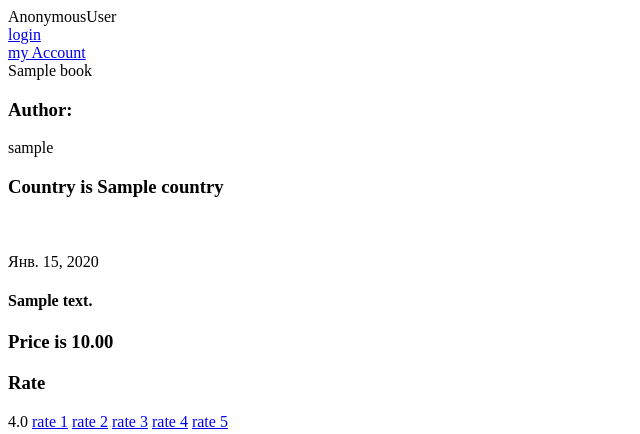
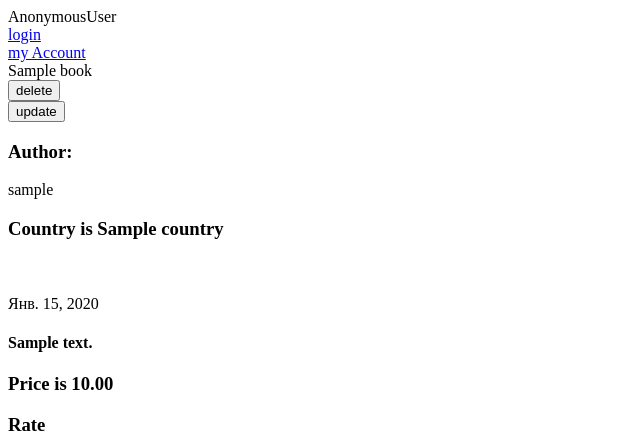
Before and after one commit to smakotin/books_shop, a Django app: page /shop/hello/ in a window 1280 px wide. Shown: the top 434 px of the page, without its empty margins (0-640 px from the left). Run offline with Django 3.2, Linux system fonts and the light colour scheme; tables that the repository leaves empty hold one stand-in row (values such as "Sample post").

Commit message:
add update and delete for book

```diff
--- a/myapp/models.py
+++ b/myapp/models.py
@@ -15,7 +15,9 @@ class Book(models.Model):
     text = models.TextField(verbose_name="Содержание")
     rate = models.ManyToManyField(User, related_name="rated_books", through="myapp.RateBookUser")
     order = models.ManyToManyField(User, related_name="ordered_books", through="myapp.OrderBookUser")
-    price = models.DecimalField(max_digits=4, decimal_places=2, verbose_name="цена", validators=[validators.MinValueValidator(0)])
+    price = models.DecimalField(
+        max_digits=9, decimal_places=2, verbose_name="цена", validators=[validators.MinValueValidator(0)]
+        )
     country = models.ForeignKey("Country", on_delete=models.SET_DEFAULT, default=1)
 
     def __str__(self):
--- a/myapp/templates/index.html
+++ b/myapp/templates/index.html
@@ -14,6 +14,14 @@
 <a href="{% url 'my-account' %}">my Account</a><br>
 {% for book in books %}
     {{ book.title }}<br>
+        <form action="{% url 'delete-book' book_id=book.id %}" method="post">
+                {% csrf_token %}
+                <input type="submit" value="delete">
+        </form>
+        <form action="{% url 'update-book' book_id=book.id %}" method="get">
+                {% csrf_token %}
+                <input type="submit" value="update">
+        </form>
     <h3>Author:</h3>
     {% for author in book.authors.all %}
         {{ author.username }}
--- a/myapp/urls.py
+++ b/myapp/urls.py
@@ -6,6 +6,8 @@ urlpatterns = [
     path("hello/", views.hello, name="main-page"),
     path("add_rate/<int:rate>/<int:book_id>/", views.add_rate, name="add-rate"),
     path("order_book/<int:book_id>/", views.order_book, name="order-book"),
+    path("delete_book/<int:book_id>/", views.delete_book, name="delete-book"),
+    path("update_book/<int:book_id>/", views.update_book, name="update-book"),
     path("add_comment/<int:book_id>/", views.add_comment, name="add-comment"),
     path("delete_comment/<int:comment_id>/", views.delete_comment, name="delete-comment"),
     path("update_comment/<int:comment_id>/", views.update_comment, name="update-comment"),
--- a/myapp/views.py
+++ b/myapp/views.py
@@ -1,3 +1,4 @@
+
 from django.contrib.auth import logout, login, authenticate
 from django.contrib.auth.decorators import login_required
 from django.shortcuts import render, redirect
@@ -62,6 +63,15 @@ def update_comment(request, comment_id):
     return redirect("main-page")
 
 
+# @login_required(login_url="login")
+# def like_comment(request, comment_id):
+#     comment_query = Comment.objects.filter(id=comment_id)
+#     if comment_query.exists():
+#         return render(request, "comment_form.html", {"comment": comment_query.first()})
+#     return redirect("main-page")
+
+
+
 @login_required(login_url="login")
 def my_account(request):
     ordered_book_query_set = OrderBookUser.objects.filter(user_id=request.user.id).select_related("book").order_by("book__title")
@@ -89,3 +99,24 @@ def login_view(request):
         else:
             return redirect("login")
     return redirect("main-page")
+
+
+@login_required(login_url="login")
+def delete_book(request, book_id):
+    book_for_delete = Book.objects.filter(id=book_id)
+    if book_for_delete.exists():
+        book_for_delete.delete()
+    return redirect("main-page")
+
+
+@login_required(login_url="login")
+def update_book(request, book_id):
+    book = Book.objects.filter(id=book_id)
+    if book.exists():
+        if request.method == "GET":
+            return render(request, "book_form.html", {"book": book.first()})
+        if request.method == "POST":
+            book.update(title=request.POST.get("title"))
+            book.update(text=request.POST.get("text"))
+            book.update(price=request.POST.get("price"))
+    return redirect("main-page")
```
Also changed, not shown: myapp/templates/book_form.html (added, +21 -0 lines), myapp/migrations/0009_alter_book_price.py (added).
